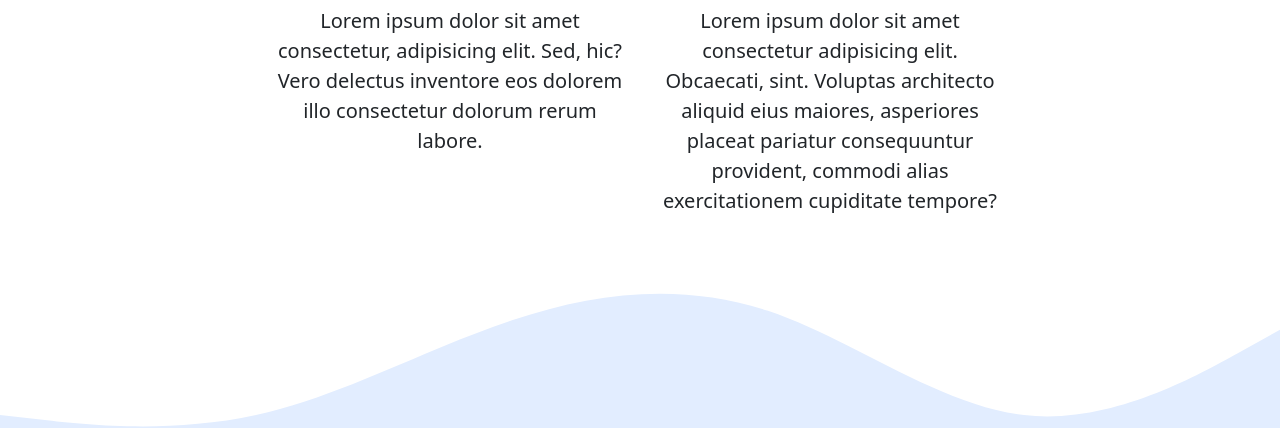
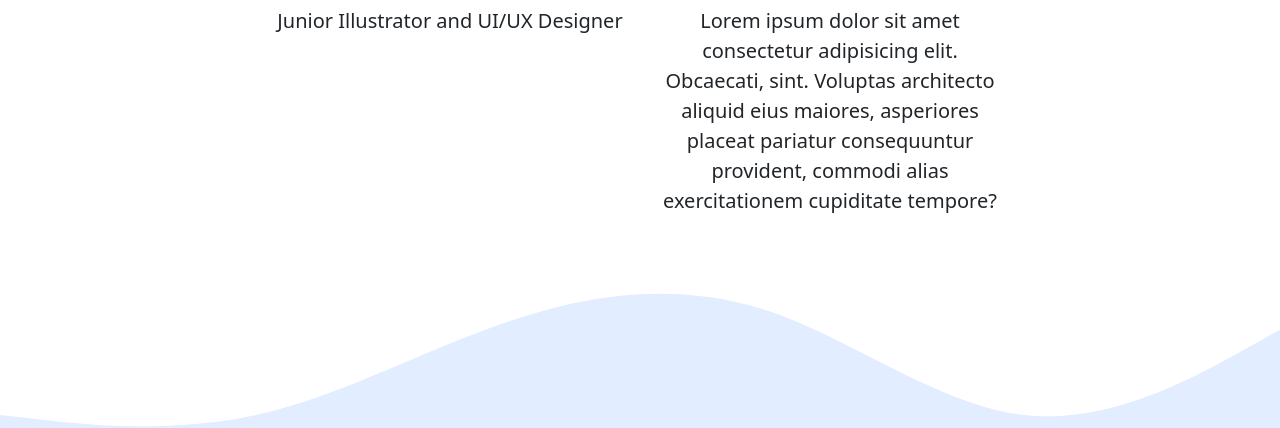
Before and after one commit to DaitonP/DaitonP.github.io, a plain HTML site: page index.html in a window 1280 px wide. Shown: the part 672-1100 px from the top of the page. Drawn offline with nearby package versions, Linux system fonts and the light colour scheme.

Commit message:
mengubah about me

```diff
--- a/index.html
+++ b/index.html
@@ -70,7 +70,7 @@
         </div>
         <div class="row justify-content-center fs-5 text-center">
           <div class="col-md-4">
-            <p>Lorem ipsum dolor sit amet consectetur, adipisicing elit. Sed, hic? Vero delectus inventore eos dolorem illo consectetur dolorum rerum labore.</p>
+            <p>Junior Illustrator and UI/UX Designer</p>
           </div>
           <div class="col-md-4">
             Lorem ipsum dolor sit amet consectetur adipisicing elit. Obcaecati, sint. Voluptas architecto aliquid eius maiores, asperiores placeat pariatur consequuntur provident, commodi alias exercitationem cupiditate tempore?
```
